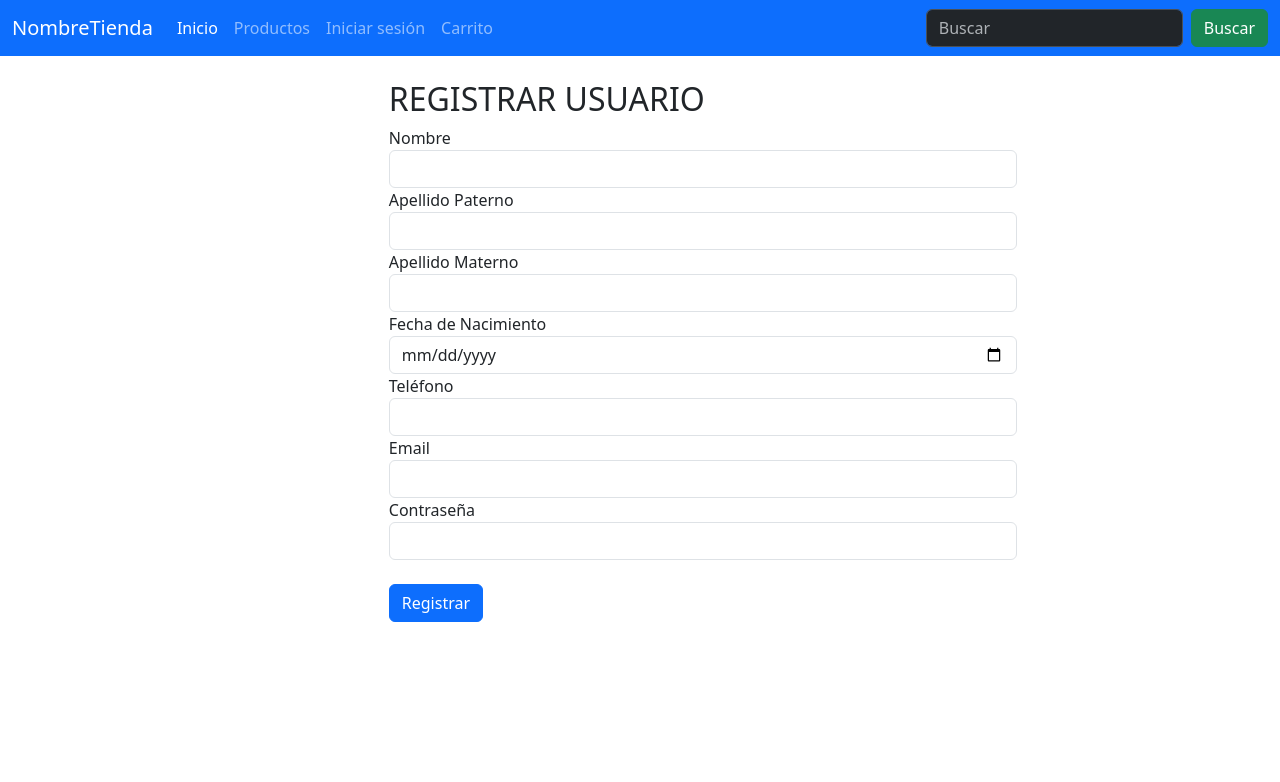
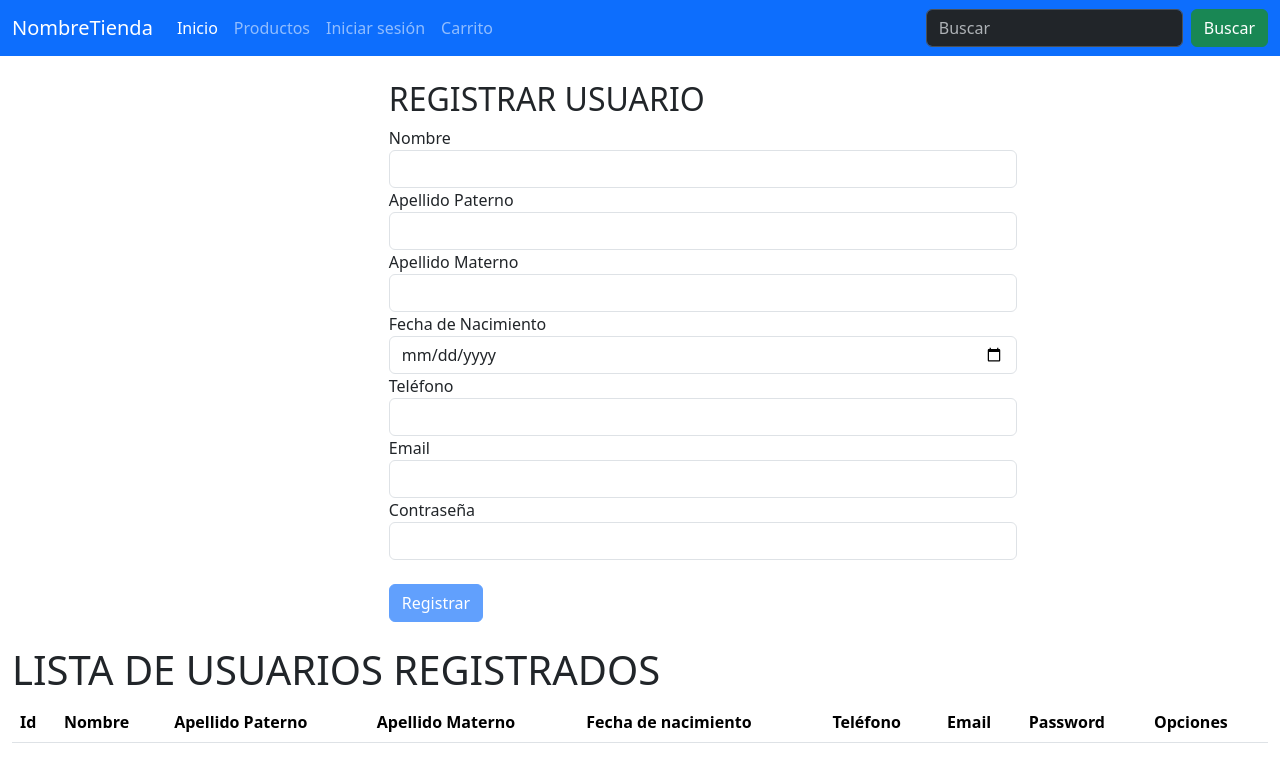
Before and after one commit to dany6x/ProyectoTiendaOnline, an Angular app in the folder FRONTEND/: page /register in a window 1280 px wide. Shown: the top 782 px of the page. Built offline with nearby package versions, Linux system fonts and the light colour scheme.

Commit message:
Update register.component.html

```diff
--- a/FRONTEND/src/app/components/register/register.component.html
+++ b/FRONTEND/src/app/components/register/register.component.html
@@ -23,22 +23,87 @@
 
         <div clas="form-group">
             <label>Teléfono</label>
-            <input type="text" formControlName="telefono" class="form-control">
+            <input type="text" id="telefono" formControlName="telefono" class="form-control">
+
+            <!-- Validación del campo teléfono con alerts -->
+            <div class="alert alert-danger" role="alert"
+                *ngIf="usuarioForm.get('telefono')?.invalid && (usuarioForm.get('telefono')?.dirty || usuarioForm.get('telefono')?.touched)">
+                <div *ngIf="usuarioForm.get('telefono')?.errors?.['required']">El teléfono es obligatorio.</div>
+                <div *ngIf="usuarioForm.get('telefono')?.errors?.['pattern']">El número de teléfono debe tener 10
+                    dígitos.
+                </div>
+            </div>
+
+
         </div>
 
         <div clas="form-group">
             <label>Email</label>
-            <input type="text" formControlName="email" class="form-control">
+            <input type="email" id=email formControlName="email" class="form-control">
+
+            <!-- Validación del campo email  con alerts -->
+            <div class="alert alert-danger" role="alert"
+                *ngIf="usuarioForm.get('email')?.invalid && (usuarioForm.get('email')?.dirty || usuarioForm.get('email')?.touched)">
+                <div *ngIf="usuarioForm.get('email')?.errors?.['required']">El correo electrónico es obligatorio.</div>
+                <div *ngIf="usuarioForm.get('email')?.errors?.['email']">
+                    El formato del correo electrónico no es válido.
+                    <!-- Mensaje de error personalizado -->
+                    Por favor, ingresa un correo electrónico válido, por ejemplo: usuario@example.com.
+                </div>
+            </div>
         </div>
+
+        <!-- Se puede incluir validación del campo contraseña  con alerts -->
 
         <div clas="form-group">
             <label>Contraseña</label>
-            <input type="text" formControlName="password" class="form-control">
+            <input type="password" formControlName="password" class="form-control">
         </div>
 
         <br>
-
-        <button type="submit" class="btn btn-primary">Registrar</button>
+        <!--BOTON REGISTRAR INCLUYENDO VALIDACIÓN PARA QUE SE LLENEN TODOS LOS CAMPOS-->
+        <button type="submit" class="btn btn-primary" [disabled]="usuarioForm.invalid">Registrar</button>
+        <button type="submit" class="btn btn-success" *ngIf="botonRegistrarPresionado" (click)="accionBotonAdicional()"
+            [disabled]="!botonRegistrarDomicilio">Registrar Domicilio</button>
 
     </form>
 </div>
+
+<br>
+<div>
+    <h1>LISTA DE USUARIOS REGISTRADOS</h1>
+    <table class="table">
+        <thead>
+            <tr>
+                <th>Id</th>
+                <th>Nombre</th>
+                <th>Apellido Paterno</th>
+                <th>Apellido Materno</th>
+                <th>Fecha de nacimiento</th>
+                <th>Teléfono</th>
+                <th>Email</th>
+                <th>Password</th>
+                <th>Opciones</th>
+            </tr>
+        </thead>
+
+        <tbody>
+            <tr *ngFor="let item of usuarios">
+                <td>{{item.id_usuario}}</td>
+                <td>{{item.nombre}}</td>
+                <td>{{item.apellido_paterno}}</td>
+                <td>{{item.apellido_materno}}</td>
+                <td>{{item.fecha_nacimiento}}</td>
+                <td>{{item.telefono}}</td>
+                <td>{{item.email}}</td>
+                <td>{{item.password}}</td>
+                <td> <!--BOTONES DE EDITAR Y ELIMINAR-->
+                    <button type="button" class="btn btn-success " (click)="editar(item)">Editar</button>
+                    <button type="button" class="btn btn-danger" (click)="eliminar(item)">Eliminar</button>
+                </td>
+            </tr>
+        </tbody>
+    </table>
+</div>
+
+<!-- <router-outlet></router-outlet>  -->
```
